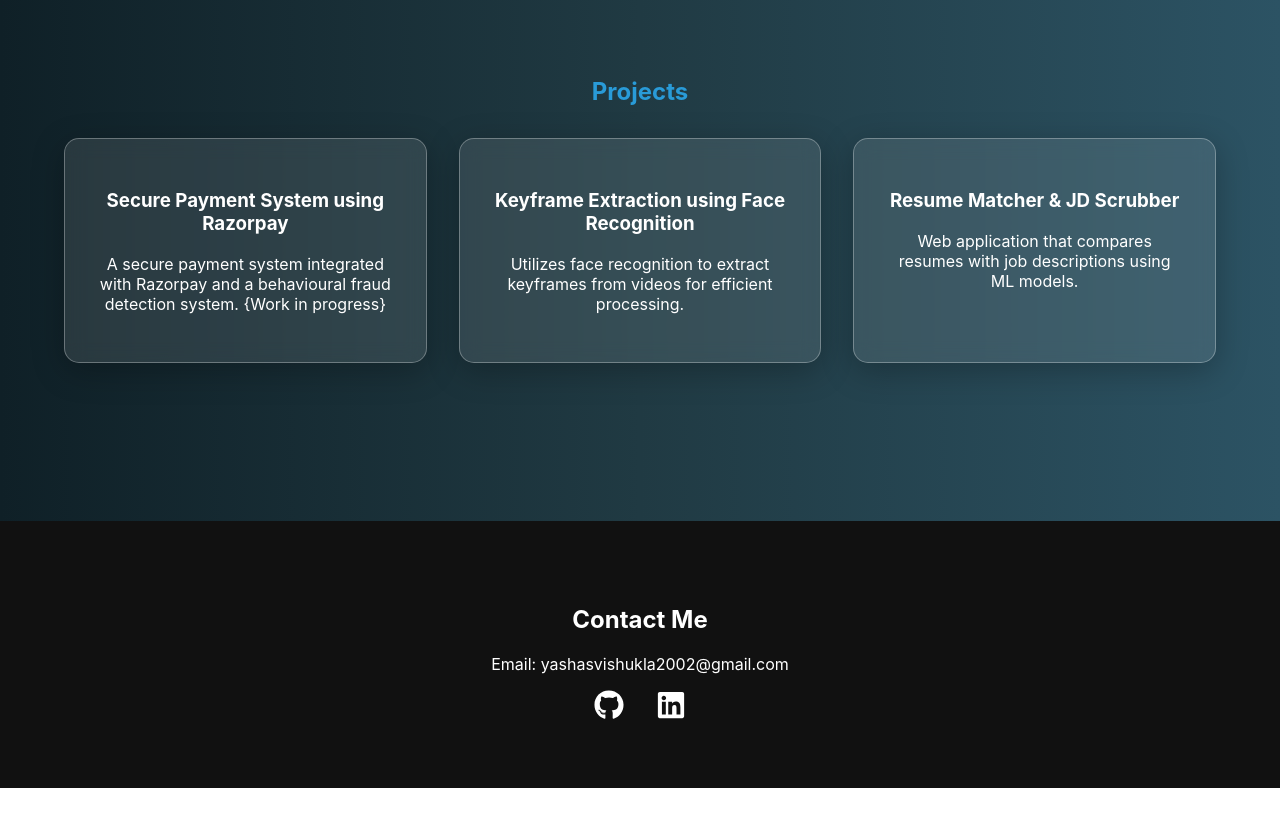
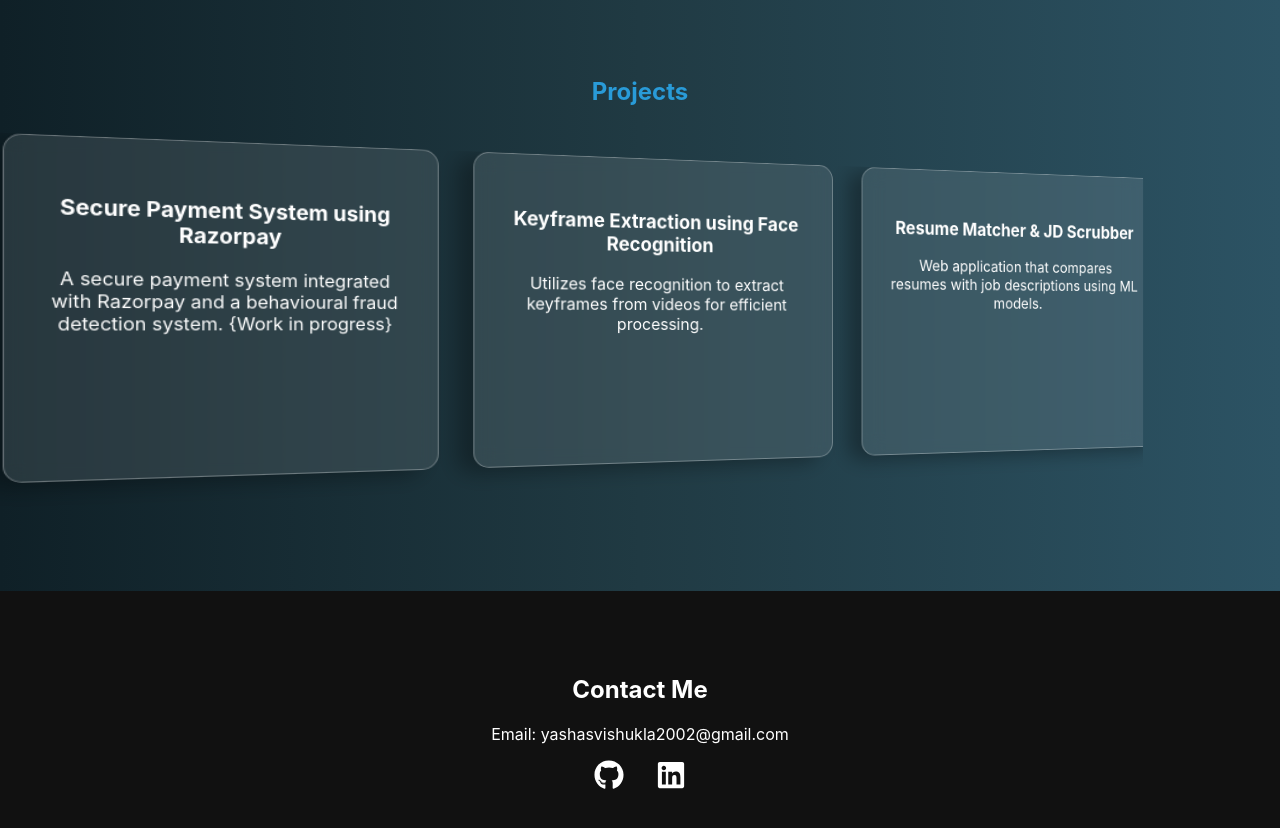
Before and after one commit to Yashasvi-kumar-shukla/portfolio, a React (Create React App) app: page / in a window 1280 px wide. Shown: the part 1740-2568 px from the top of the page. Before the commit the page ends 2528 px from the top, so only its background shows below. Built offline with nearby package versions, Linux system fonts and the light colour scheme.

Commit message:
Updated portfolio with new projects and new bio

```diff
--- a/src/components/Hero.js
+++ b/src/components/Hero.js
@@ -5,7 +5,7 @@ import './Hero.css';
 
 function Hero() {
   const [text] = useTypewriter({
-    words: ['Yashasvi', 'a Developer', 'a Problem Solver', 'a Programmer'],
+    words: ['Yashasvi', 'a Developer', 'a Problem Solver', 'a Programmer', 'a Freelancer'],
     loop: true,
     typeSpeed: 80,
     deleteSpeed: 50,
--- a/src/components/Projects.css
+++ b/src/components/Projects.css
@@ -7,26 +7,37 @@
   position: relative;
 }
 
-.project-grid {
-  display: grid;
-  grid-template-columns: repeat(auto-fit, minmax(250px, 1fr));
-  gap: 2rem;
-  margin-top: 2rem;
+.carousel-wrap {
+  perspective: 600px;
+  padding: 2rem 0;
+}
+
+.carousel {
+  display: flex;
+  overflow-x: scroll;
+  padding-bottom: 2rem;
+  -ms-overflow-style: none;
+  scrollbar-width: none;
+}
+
+.carousel::-webkit-scrollbar {
+  display: none;
 }
 
 .card {
   text-decoration: none;
   color: #fff;
   transition: all 0.3s ease;
+  flex-shrink: 0;
+  width: 300px;
+  margin: 0 1rem;
 }
 
-/* Glassmorphism Style */
 .glass {
   background: rgba(255, 255, 255, 0.1);
   border-radius: 15px;
   padding: 2rem;
   backdrop-filter: blur(10px);
   -webkit-backdrop-filter: blur(10px);
-  box-shadow: 0 8px 32px rgba(0, 0, 0, 0.25);
   border: 1px solid rgba(255, 255, 255, 0.3);
 }
--- a/src/components/Projects.js
+++ b/src/components/Projects.js
@@ -1,6 +1,6 @@
-import React from 'react';
+import React, { useRef } from 'react';
 import './Projects.css';
-import { motion } from 'framer-motion';
+import { motion, useScroll, useTransform } from 'framer-motion';
 
 function Projects() {
   const projects = [
@@ -18,26 +18,52 @@ function Projects() {
       title: 'Resume Matcher & JD Scrubber',
       desc: 'Web application that compares resumes with job descriptions using ML models.',
       link: 'https://github.com/Yashasvi-kumar-shukla/JD-resume-scrabber'
+    },
+    {
+      title: 'Tvaćham: Full-Stack E-Commerce',
+      desc: 'A full-stack, deployed sample e-commerce site for a luxury skincare brand. Built with React (Framer Motion), Node.js, Express, and PostgreSQL. Features a live product API, persistent cart, and a complete checkout flow.',
+      link: 'https://github.com/Yashasvi-kumar-shukla/tvacham-sample-ecom'
     }
   ];
+
+  const ref = useRef(null);
+  const { scrollXProgress } = useScroll({ container: ref });
+  const rotateY = useTransform(scrollXProgress, [0, 1], ['8deg', '-8deg']);
+  const shadowX = useTransform(scrollXProgress, [0, 1], ['-15px', '15px']);
 
   return (
     <section id="projects" className="projects">
       <h2>Projects</h2>
-      <div className="project-grid">
-        {projects.map((proj, idx) => (
+      <div className="carousel-wrap">
+        <motion.div
+          className="carousel"
+          ref={ref}
+          style={{ rotateY }}
+        >
+          {projects.map((proj, idx) => {
+            const cardShadow = useTransform(
+              scrollXProgress,
+              [0, 1],
+              ['-15px 5px 20px rgba(0,0,0,0.3)', '15px 5px 20px rgba(0,0,0,0.3)']
+            );
+
+            return (
               <motion.a
                 key={idx}
                 href={proj.link}
                 target="_blank"
                 rel="noopener noreferrer"
                 className="glass card"
+                // 6. Apply the dynamic box shadow
+                style={{ boxShadow: cardShadow }}
                 whileHover={{ scale: 1.05 }}
               >
                 <h3>{proj.title}</h3>
                 <p>{proj.desc}</p>
               </motion.a>
-        ))}
+            );
+          })}
+        </motion.div>
       </div>
     </section>
   );
```
Also changed, not shown: package.json (+7 -1 lines), 1 other file (tests, documents, lock files or other folders). Lines whose indentation alone changed are shown as unchanged.
